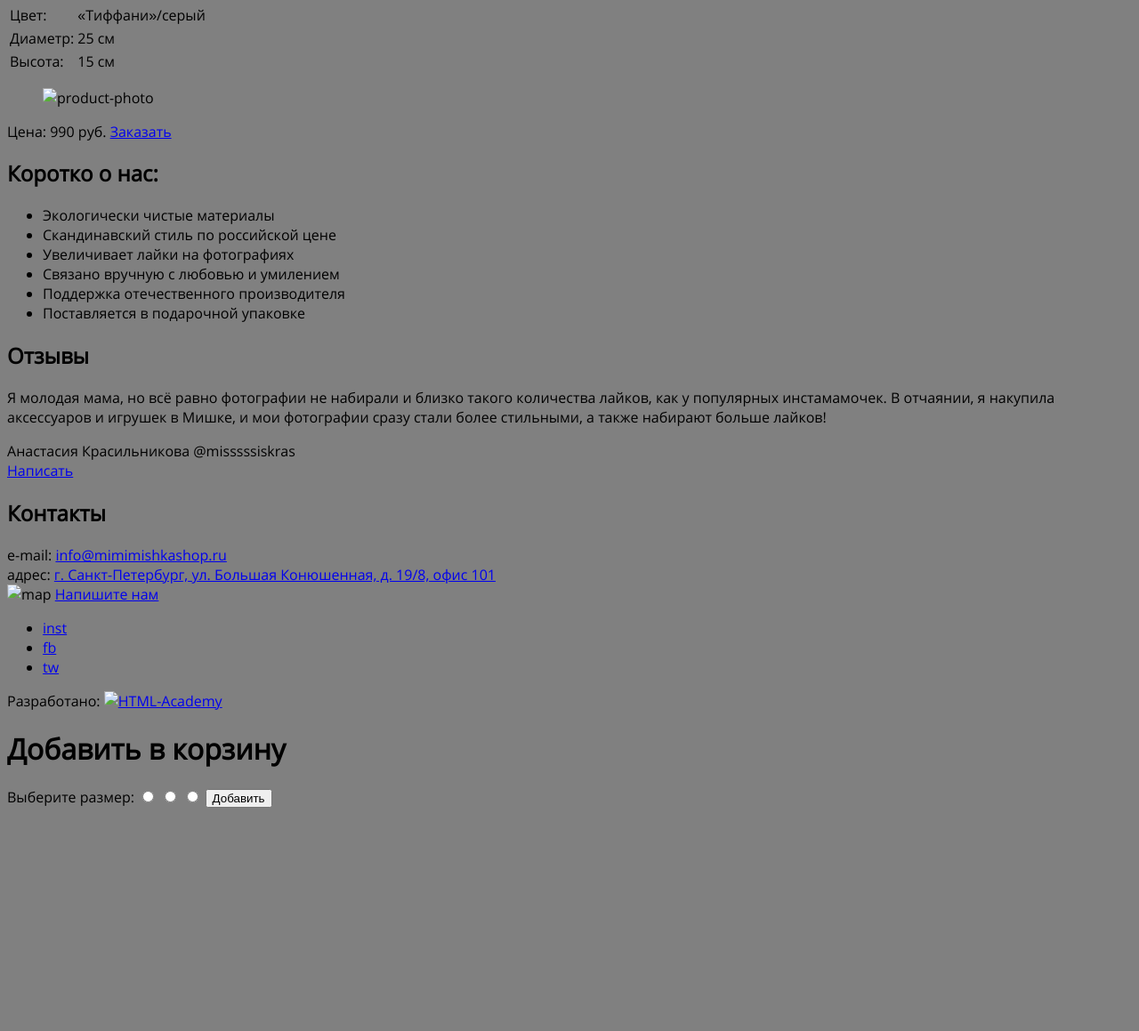
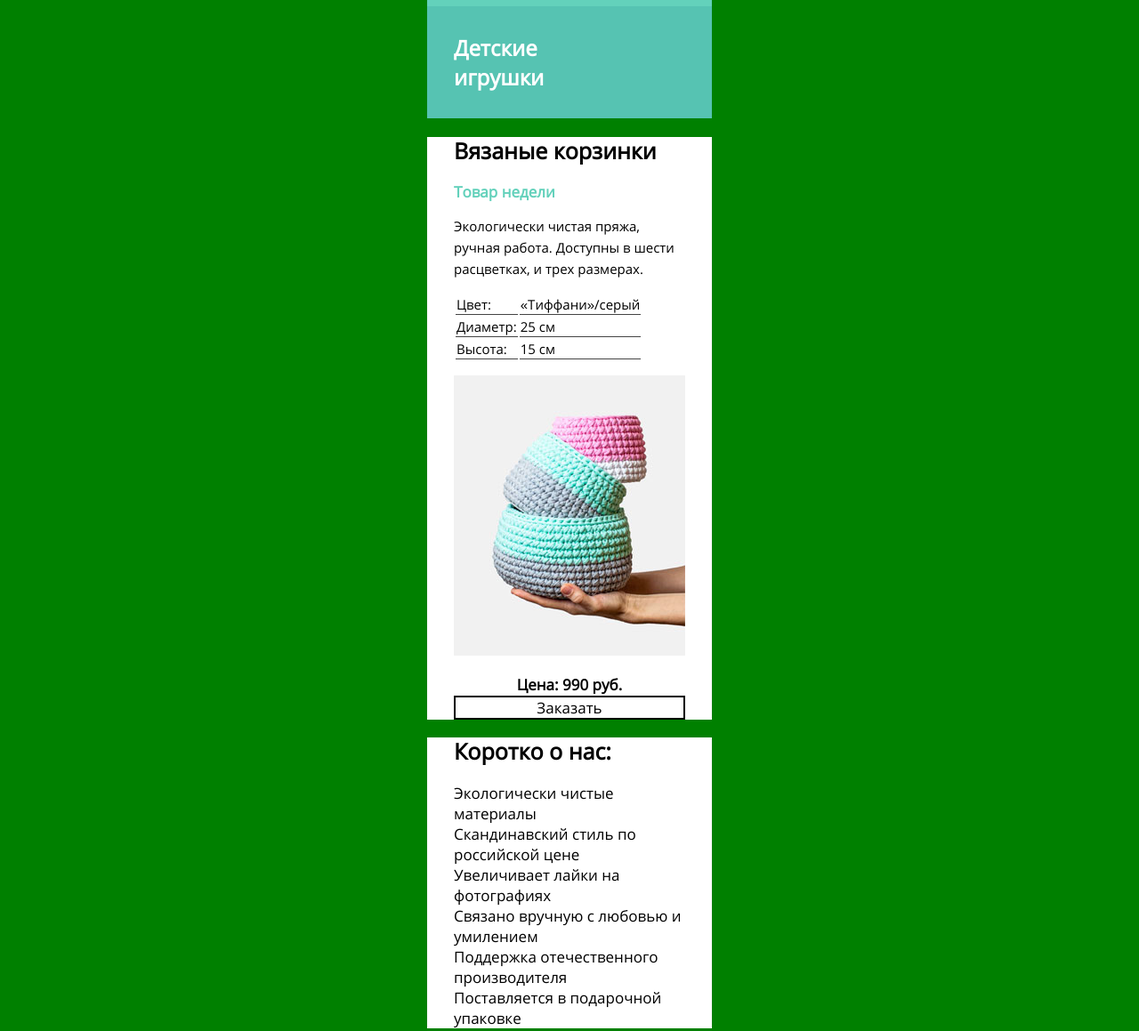
Before and after one commit to EnigmaSn/mishka, a website: page index.html in a window 1280 px wide. Shown: the part 497-1656 px from the top of the page at 89% size. Before the commit the page ends 1413 px from the top, so only its background shows below. Drawn offline with nearby package versions, Linux system fonts and the light colour scheme; files that its build step writes are made by us from their sources.

Commit message:
index с препроцессорами начала

```diff
--- a/index.html
+++ b/index.html
@@ -55,7 +55,7 @@
   				</tr>
   			</table>
   			<figure class="weekly-product__photo">
-  				<img src="#" alt="product-photo">
+  				<img src="img/triple-set-mobile@1x.jpg" alt="product-photo">
   			</figure>
   			<span class="weekly-product__price">
   				Цена: 990 руб.
@@ -124,7 +124,7 @@
   					г. Санкт-Петербург, ул. Большая Конюшенная, д. 19/8, офис 101
   				</a>
   			</div>
-  			<img src="#" alt="map" width="" height="">
+  			<img src="img/map-mobile@1x.jpg" alt="map" width="" height="">
   			<a class="contacts__contact-us-btn" href="#">Напишите нам</a>
   		</section>
   	</main>
@@ -147,7 +147,8 @@
   				Разработано:
   			</span>
   			<a href="#">
-          <img src="#" alt="HTML-Academy">
+          <!-- не того цвета лого -->
+          <img src="img/logo-htmlacademy.svg" alt="HTML-Academy">
         </a>
   		</div>
   	</footer>
--- /dev/null
+++ b/sass/blocks/about-us.scss
@@ -0,0 +1,17 @@
+.about-us {
+  background-color: #ffffff;
+  padding-left: 30px;
+  padding-right: 30px;
+    h2 {
+      font-size: 25px;
+      line-height: 30px;
+    }
+    ul {
+      padding-left: 0;
+    }
+    li {
+      font-size: 17px;
+      // line-height: не проставлен в макете
+      list-style-type: none;
+    }
+}
--- /dev/null
+++ b/sass/blocks/contacts.scss
@@ -0,0 +1,51 @@
+.contacts {
+  background-color: #ffffff;
+
+    h2 {
+      font-size: 18px;
+      line-height: 30px;
+      padding-left: 30px;
+      padding-right: 30px;
+    }
+    img {
+      padding-left: 0;
+    }
+}
+
+.contacts__e-mail {
+  padding-left: 30px;
+  padding-right: 30px;
+
+  font-size: 15px;
+  line-height: 30px;
+    a {
+      color: #000000;
+      // почему подчеркивание не поменяло цвет?
+      text-decoration-color: #62d1ba;
+      margin-left: 20px;
+    }
+}
+
+.contacts__adress {
+  padding-left: 30px;
+  padding-right: 30px;
+
+  font-size: 15px;
+  line-height: 30px;
+    a {
+      color: #000000;
+      text-decoration: none;
+      margin-left: 20px;
+    }
+}
+
+.contacts__contact-us-btn {
+  margin-left: 30px;
+  margin-right: 30px;
+  color: #000000;
+  font-size: 18px;
+  text-align: center;
+  text-decoration: none;
+  border: 2px solid black;
+  display: block;
+}
--- a/sass/blocks/handmade.scss
+++ b/sass/blocks/handmade.scss
@@ -2,22 +2,45 @@
   background-color: #fafafa;
   background-image: url(../img/hero-mobile@1x.jpg);
   background-repeat: no-repeat;
+    h1 {
+      font-size: 27px;
+      line-height: 30px;
+      text-align: center;
+      margin: 0;
+
+      padding-top: 40px;
+      padding-bottom: 40px;
+      padding-left: 40px;
+      padding-right: 40px;
+    }
 }
 
 .handmade__stuff-type-1 {
   background-color: #63d1bb;
+    h2 {
+      margin: 0;
+      padding-left: 30px;
+      padding-top: 30px;
+      padding-bottom: 30px;
+      width: 130px;
+    }
     a {
       color: #fff;
       text-decoration: none;
-      padding-left: 30px;
     }
 }
 
 .handmade__stuff-type-2 {
   background-color: #56c3b2;
+    h2 {
+      margin: 0;
+      padding-left: 30px;
+      padding-top: 30px;
+      padding-bottom: 30px;
+      width: 130px;
+    }
     a {
       color: #fff;
       text-decoration: none;
-      padding-left: 30px;
     }
 }
--- /dev/null
+++ b/sass/blocks/modal-add-to-cart.scss
@@ -0,0 +1,28 @@
+.modal-add-to-cart {
+  background-color: #ffffff;
+  padding-left: 30px;
+  padding-right: 30px;
+    h1 {
+      font-size: 25px;
+      line-height: 30px;
+      text-align: center;
+    }
+    label {
+      font-size: 15px;
+      line-height: 30px;
+      text-align: center;
+      display: block;
+    }
+}
+
+.modal-add-to-cart__add-btn {
+  text-align: center;
+  color: #ffffff;
+  font-size: 17px;
+  text-align: center;
+  text-decoration: none;
+  background-color: #63d1bb;
+  border: 2px solid #63d1bb;
+  display: block;
+  width: 100%;
+}
--- /dev/null
+++ b/sass/blocks/page-footer.scss
@@ -0,0 +1,19 @@
+.page-footer {
+  background-color: #f1f1f1;
+}
+
+.page-footer__social {
+    li {
+      list-style-type: none;
+    }
+    a {
+      text-decoration: none;
+    }
+}
+
+.page-footer__made-by {
+    span {
+      font-size: 19px;
+      font-weight: bold;
+    }
+}
--- a/sass/blocks/page-header.scss
+++ b/sass/blocks/page-header.scss
@@ -17,5 +17,7 @@
 	padding-left: 0;
     a {
       text-decoration: none;
+      font-size: 17px;
+      line-height: 24px;
     }
 }
--- /dev/null
+++ b/sass/blocks/review.scss
@@ -0,0 +1,22 @@
+.review p {
+  font-size: 15px;
+  line-height: 30px;
+}
+
+.review__author {
+  font-size: 18px;
+  font-weight: bold;
+}
+
+.review__author-contact {
+  font-size: 18px;
+}
+
+.reviews__add-btn {
+  color: #000000;
+  font-size: 18px;
+  text-align: center;
+  text-decoration: none;
+  border: 2px solid black;
+  display: block;
+}
--- /dev/null
+++ b/sass/blocks/reviews.scss
@@ -0,0 +1,9 @@
+.reviews {
+  background-color: #ffffff;
+  padding-left: 30px;
+  padding-right: 30px;
+    h2 {
+      font-size: 25px;
+      line-height: 30px;
+    }
+}
--- /dev/null
+++ b/sass/blocks/weekly-product.scss
@@ -0,0 +1,51 @@
+.weekly-product {
+  background-color: #fff;
+  padding-left: 30px;
+  padding-right: 30px;
+    h2 {
+      font-size: 25px;
+      line-height: 30px;
+    }
+    p {
+      font-size: 15px;
+      line-height: 24px;
+    }
+}
+
+.weekly-product__title {
+  color: #63d1bb;
+  font-weight: bold;
+  font-size: 17px;
+  line-height: 17px;
+}
+
+.weekly-product__characteristics {
+  font-size: 15px;
+  line-height: 20px;
+  // как схлопнуть рамки?
+    td {
+      border-bottom: 1px solid #444444;
+    }
+}
+
+.weekly-product__photo {
+  margin-left: 0;
+}
+
+.weekly-product__price {
+  font-size: 17px;
+  line-height: 24px;
+  font-weight: bold;
+  text-align: center;
+  display: block;
+}
+
+.weekly-product__order-btn {
+  color: #000000;
+  font-size: 17px;
+  // line-height: 24px;
+  text-align: center;
+  text-decoration: none;
+  border: 2px solid black;
+  display: block;
+}
--- /dev/null
+++ b/sass/global/body.scss
@@ -0,0 +1,7 @@
+body {
+  background: green;
+  font-family: "opensans", "Arial", "Serif";
+  color: #000000;
+  width: 320px;
+  margin: auto;
+}
--- /dev/null
+++ b/sass/global/fonts.scss
@@ -0,0 +1,11 @@
+@font-face {
+	font-family: "opensans";
+	src: url("../fonts/opensans.woff2") format("woff2"),
+	url("../fonts/opensans.woff") format("woff");
+}
+
+@font-face {
+	font-family: "opensansbold";
+	src: url("../fonts/opensansbold.woff2") format("woff2"),
+	url("../fonts/opensansbold.woff") format("woff");
+}
--- a/sass/style.scss
+++ b/sass/style.scss
@@ -1,19 +1,14 @@
-body {
-  background: gray;
-  font-family: "opensans", "Arial", "Serif";
-}
-
-@font-face {
-	font-family: "opensans";
-	src: url("../fonts/opensans.woff2") format("woff2"),
-	url("../fonts/opensans.woff") format("woff");
-}
-
-@font-face {
-	font-family: "opensansbold";
-	src: url("../fonts/opensansbold.woff2") format("woff2"),
-	url("../fonts/opensansbold.woff") format("woff");
-}
+@import "global/body.scss";
+@import "global/fonts.scss";
 
 @import "blocks/page-header.scss";
+@import "blocks/page-footer.scss";
+
+@import "blocks/modal-add-to-cart.scss";
+
 @import "blocks/handmade.scss";
+@import "blocks/weekly-product.scss";
+@import "blocks/about-us.scss";
+@import "blocks/reviews.scss";
+@import "blocks/review.scss";
+@import "blocks/contacts.scss";
```
